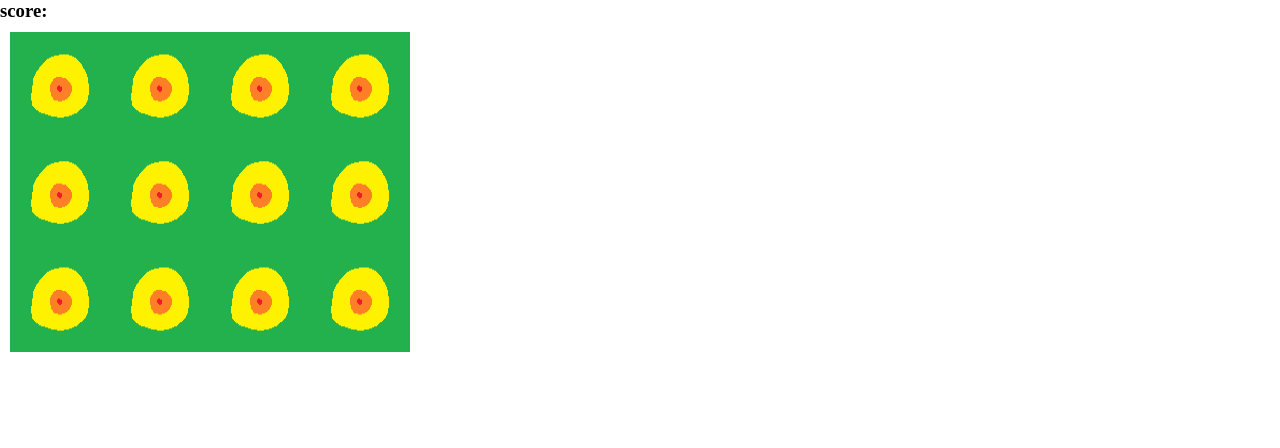
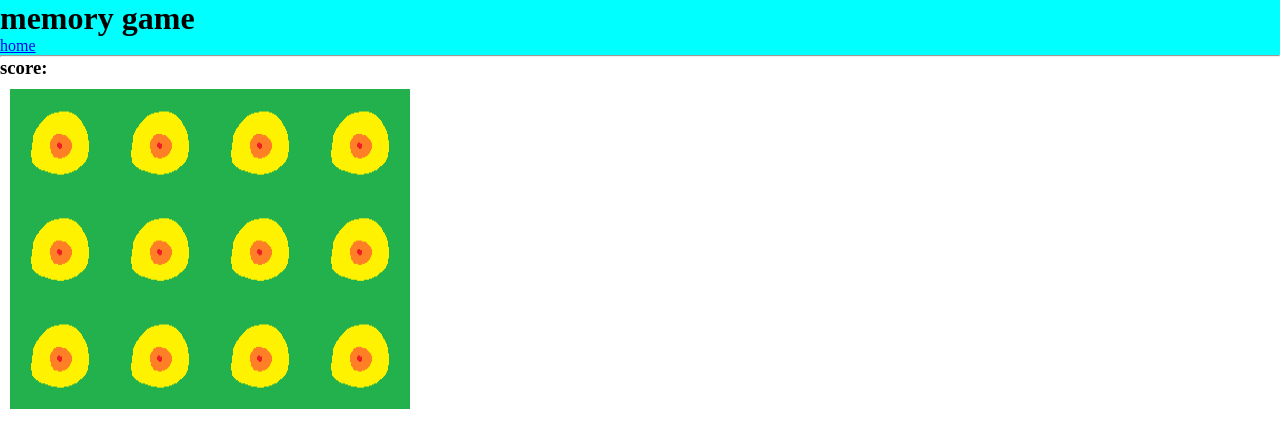
Before and after one commit to 00windhound/windhound-web, a plain HTML site: page memorygame.html in a window 1280 px wide. Drawn offline with Linux system fonts and the light colour scheme.

Commit message:
made the score how i want

```diff
--- a/memorygame.html
+++ b/memorygame.html
@@ -7,6 +7,11 @@
     <title>memory game</title>
 </head>
 <body>
+    <header>
+        <h1>memory game</h1>
+        <a href="index.html">home</a>
+        <hr>
+    </header>
 
 <h3>score: <span id="result"></span></h3>
 <div id="grid"></div>
--- a/memorygame.js
+++ b/memorygame.js
@@ -13,9 +13,10 @@ const cardarray=[
     {name:'snake', img:'pics/lilsnake.png'}]
 
     cardarray.sort(() => 0.5 - Math.random())
+    let j = 0
 
    const grid = document.querySelector('#grid')
-   const resultdisplay = document.querySelector('result')
+   const resultdisplay = document.querySelector('#result')
     let cardschosen =[]
     let cardschosenids =[]
     const cardswon = []
@@ -64,7 +65,7 @@ else{
 }
    cardschosen = []
    cardschosenids=[]
-   resultdisplay.innerHTML = cardswon.length
+   resultdisplay.innerHTML = (j += 1)
 
-   if(cardswon.length == cardarray.length/2){resultdisplay.innerHTML= 'you win'}
+   if(cardswon.length == cardarray.length/2){resultdisplay.innerHTML= j +' you win'}
    } /* i want to make somewhere that i can display this */
```
